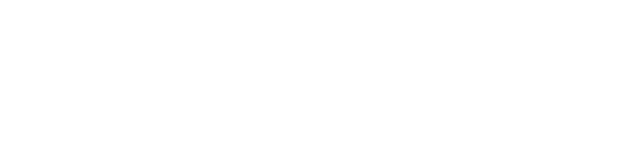
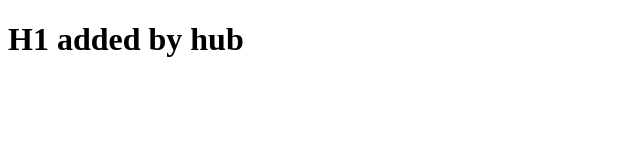
Before and after one commit to Shahnawaz6811/Airbyte, a plain HTML site: page index.html in a window 1280 px wide. Shown: the whole page, without its empty margins (0-640 px from the left). Drawn offline with Linux system fonts and the light colour scheme.

Commit message:
Update index.html

```diff
--- a/index.html
+++ b/index.html
@@ -6,5 +6,7 @@
 </head>
 <body>
 
+    <h1>H1 added by hub</h1>
+
 </body>
 </html>
```
